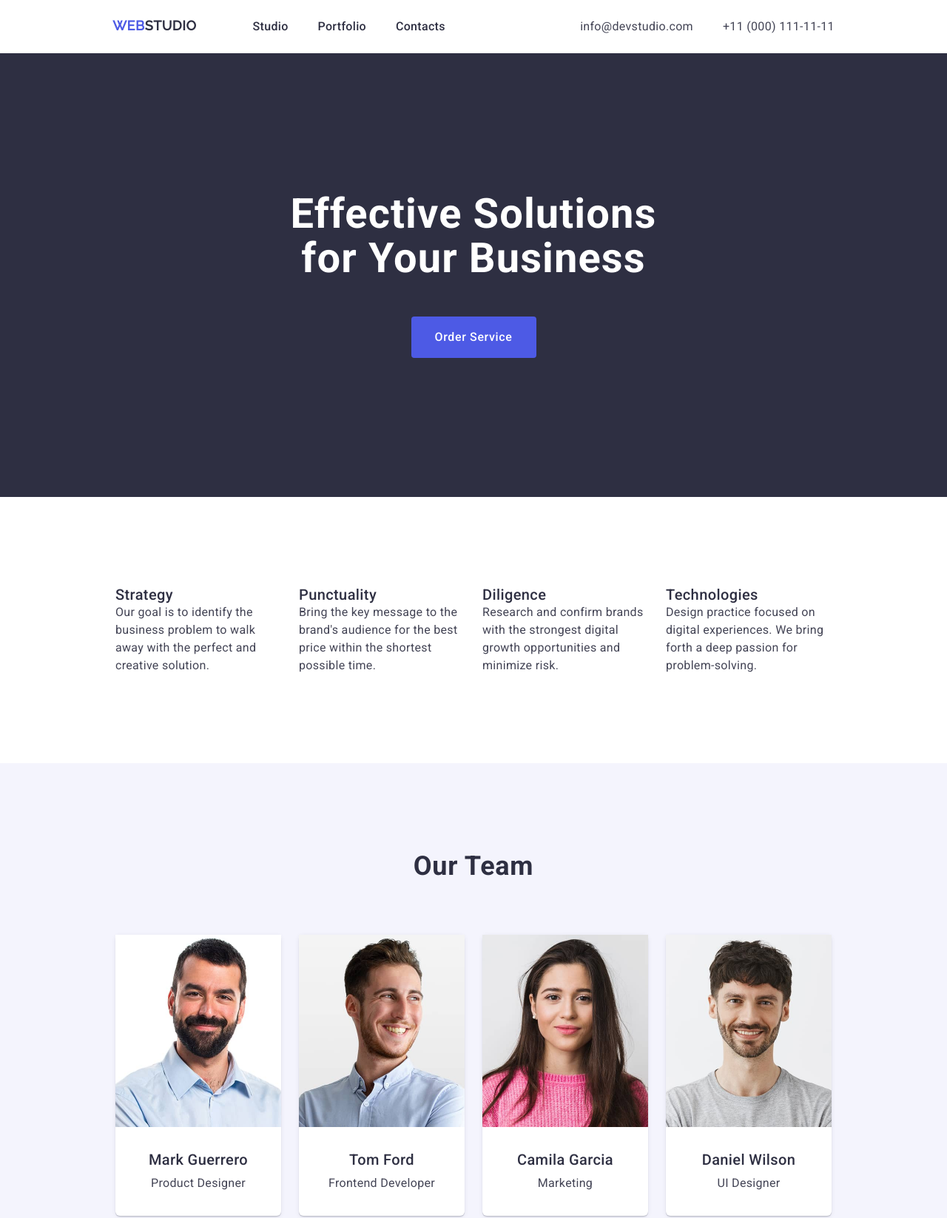
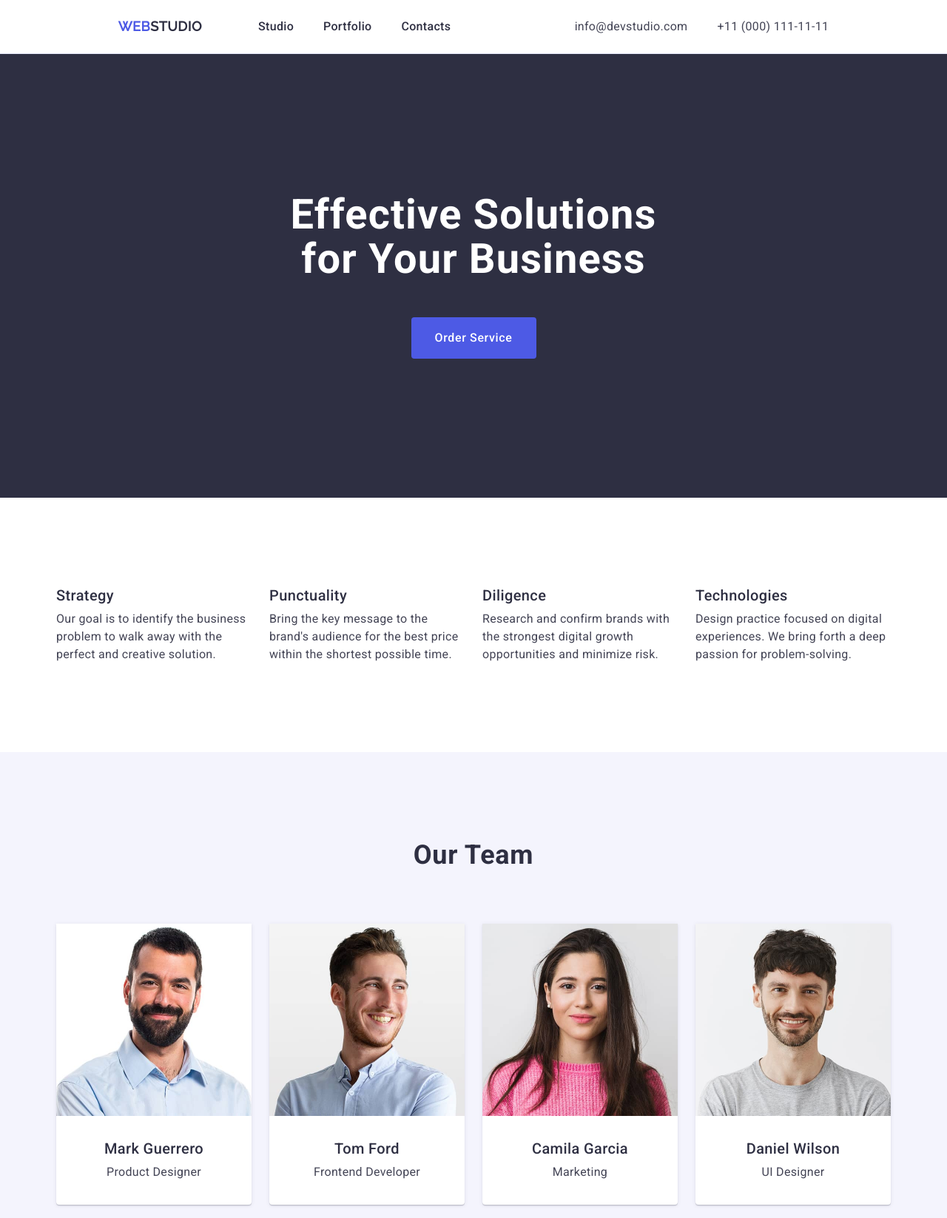
Before and after one commit to ArtemBgn/goit-markup-hw-03, a plain HTML site: page index.html in a window 1280 px wide. Shown: the top 1647 px of the page at 74% size. Drawn offline with nearby package versions, Linux system fonts and the light colour scheme.

Commit message:
second correction

```diff
--- a/css/styles.css
+++ b/css/styles.css
@@ -40,13 +40,19 @@ img {
 
 .container {
   max-width: 1158px;
-  padding-left: 0;
-  padding-right: 0;
-  margin-left: auto;
-  margin-right: auto;
+  padding: 0 15px;
+  /*padding-left: 0;/**/
+  /*padding-right: 0;/**/
+  margin-left: auto; /**/
+  margin-right: auto; /**/
 }
 
-.container-header {
+.chairman {
+  /*padding: 120px 0;/**/
+  border-bottom: 1px solid #e7e9fc;
+}
+
+header .container {
   display: flex;
   justify-content: space-around;
   padding-top: 24px;
@@ -61,8 +67,8 @@ img {
   color: #4d5ae5;
   line-height: 1.17;
   letter-spacing: 0.03em;
-  padding-right: 76px; /*або так або маржин*/
-  /*margin-right: 76px; /*переробити значення відступу*/
+  display: inline-block;
+  margin-right: 76px;
 }
 
 .logo-half {
@@ -72,6 +78,7 @@ img {
 .navbar {
   display: flex;
   justify-content: space-between;
+  align-items: center;
 }
 
 .navbar-list {
@@ -84,6 +91,7 @@ img {
   font-size: 16px;
   color: #2e2f42;
   letter-spacing: 0.02em;
+  padding: 24px 0;
 }
 
 .navbar-list-item-link:focus,/**/
@@ -117,10 +125,11 @@ img {
 
 .heading {
   background-color: #2e2f42;
-  height: 600px;
+  /*height: 600px; /**/
   display: flex;
   justify-content: center;
   align-items: center;
+  padding: 188px 0; /**/
   /*text-align: center;/**/
 }
 
@@ -131,8 +140,7 @@ img {
   text-align: center;
   line-height: 1.07;
   letter-spacing: 0.02em;
-  width: 496px; /*переробити значення відступу*/
-  /*margin-bottom: 48px;/**/
+  max-width: 496px;
 }
 
 .heading-order {
@@ -146,7 +154,7 @@ img {
   cursor: pointer;
   display: block;
   height: 56px;
-  width: 169px;
+  min-width: 169px;
   border-radius: 4px;
   border: 0;
   margin-top: 48px;
@@ -161,7 +169,7 @@ img {
 }
 
 .profit {
-  padding: 120px 156px;
+  padding: 120px 0;
 }
 
 .profit .title-cluster {
@@ -203,11 +211,12 @@ img {
   line-height: 1.2;
   color: #2e2f42;
   letter-spacing: 0.02em;
+  margin-bottom: 8px;
 }
 
 .team {
   background-color: #f4f4fd;
-  padding: 120px 156px;
+  padding: 120px 0;
 }
 
 .team-list {
@@ -219,18 +228,16 @@ img {
   background-color: white;
   text-align: center;
   width: calc((100% - (3 * 24px)) / 4);
-  height: 380px;
-  border-radius: 6px;
+  border-radius: 0px 0px 4px 4px;
   box-shadow: 0 1px 6px 0 rgba(46, 47, 66, 0.08),
     0 1px 1px 0 rgba(46, 47, 66, 0.16), 0 2px 1px 0 rgba(46, 47, 66, 0.08);
 }
 
 .team-list-item-text {
-  height: 120px;
   display: flex;
   flex-direction: column;
   justify-content: center;
-  gap: 8px;
+  padding: 32px 0;
 }
 
 .text {
@@ -238,15 +245,15 @@ img {
 }
 
 .briefcase {
-  padding: 120px 156px;
+  padding: 120px 0;
 }
 
 .briefcase-list {
   display: flex;
   flex-wrap: wrap;
-  /*flex-direction: column;/**/
   justify-content: center;
-  gap: 24px;
+  gap: 24px; /**/
+  row-gap: 48px;
 }
 
 .briefcase-list-item {
@@ -257,25 +264,27 @@ img {
   border-bottom: 1px solid rgba(231, 233, 252, 1);
   border-left: 1px solid rgba(231, 233, 252, 1);
   border-right: 1px solid rgba(231, 233, 252, 1);
-  /*padding-left: 16px;/**/
-  height: 120px;
   display: flex;
   flex-direction: column;
   justify-content: center;
-  gap: 8px;
+  padding: 32px 16px;
 }
 
 .vault {
   background-color: #2e2f42;
-  padding: 100px 156px;
+  padding: 100px 0;
 }
 
 .vault .logo .logo-half {
   color: #f4f4fd;
+  margin-bottom: 16px;
+}
+
+.vault .logo {
+  margin-bottom: 16px;
 }
 
 .vault .text {
   color: #f4f4fd;
   width: 264px;
-  margin-top: 16px;
 }
--- a/index.html
+++ b/index.html
@@ -20,9 +20,8 @@
     <link rel="stylesheet" href="css/styles.css" />
   </head>
   <body>
-    <header>
+    <header class="chairman">
       <div class="container">
-        <div class="container-header">
         <nav class="navbar">
           <a href="index.html" class="logo"
             >Web<span class="logo-half">Studio</span></a
@@ -55,7 +54,6 @@
             </li>
           </ul>
         </address>
-        </div>
       </div>
     </header>
     <main>
@@ -105,48 +103,28 @@
           <h2 class="title-cluster">Our Team</h2>
           <ul class="team-list">
             <li class="team-list-item">
-              <img
-                src="./images/mark.jpg"
-                alt="Mark Guerrero"
-                width="264"
-                height="260"
-              />
+              <img src="./images/mark.jpg" alt="Mark Guerrero" />
               <div class="team-list-item-text">
                 <h3 class="title-cluster-down">Mark Guerrero</h3>
                 <p class="text">Product Designer</p>
               </div>
             </li>
             <li class="team-list-item">
-              <img
-                src="./images/tom.jpg"
-                alt="Tom Ford"
-                width="264"
-                height="260"
-              />
+              <img src="./images/tom.jpg" alt="Tom Ford" />
               <div class="team-list-item-text">
                 <h3 class="title-cluster-down">Tom Ford</h3>
                 <p class="text">Frontend Developer</p>
               </div>
             </li>
             <li class="team-list-item">
-              <img
-                src="./images/camila.jpg"
-                alt="Camila Garcia"
-                width="264"
-                height="260"
-              />
+              <img src="./images/camila.jpg" alt="Camila Garcia" />
               <div class="team-list-item-text">
                 <h3 class="title-cluster-down">Camila Garcia</h3>
                 <p class="text">Marketing</p>
               </div>
             </li>
             <li class="team-list-item">
-              <img
-                src="./images/daniel.jpg"
-                alt="Daniel Wilson"
-                width="264"
-                height="260"
-              />
+              <img src="./images/daniel.jpg" alt="Daniel Wilson" />
               <div class="team-list-item-text">
                 <h3 class="title-cluster-down">Daniel Wilson</h3>
                 <p class="text">UI Designer</p>
```
Lines whose indentation alone changed are shown as unchanged.
